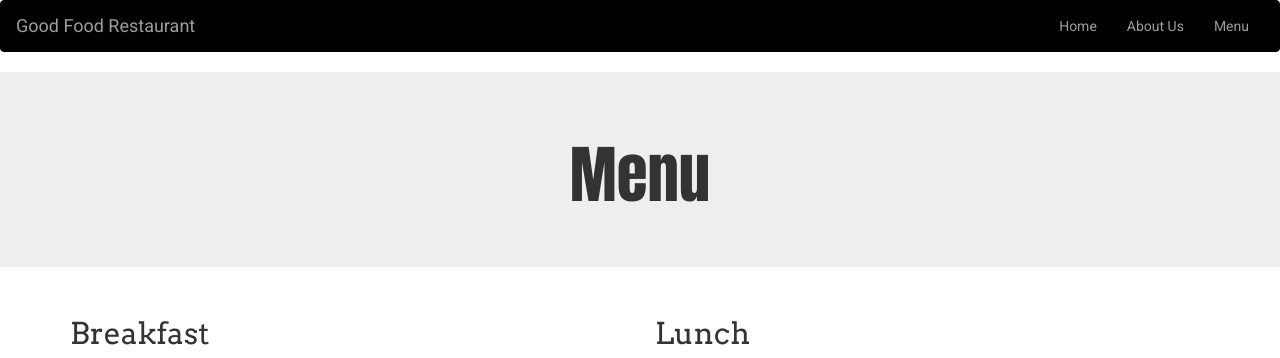
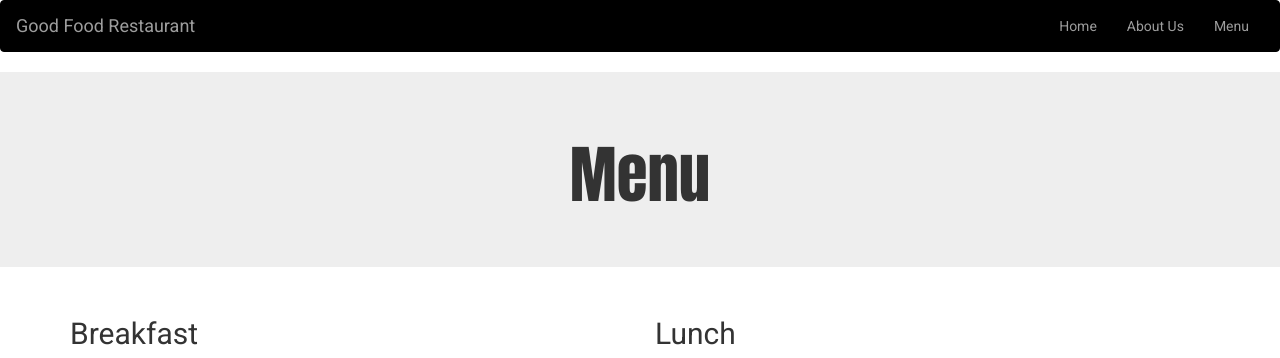
Before and after one commit to say-kevin/restaurant, a plain HTML site: page menu.html in a window 1280 px wide. Shown: the top 358 px of the page. Drawn offline with nearby package versions, Linux system fonts and the light colour scheme.

Commit message:
h2 is roboto

```diff
--- a/css/style.css
+++ b/css/style.css
@@ -9,7 +9,7 @@ h1{
 }
 
 h2{
-  font-family: 'Arvo', serif;
+  font-family: 'Roboto', sans-serif;
 }
 
 body{
```
